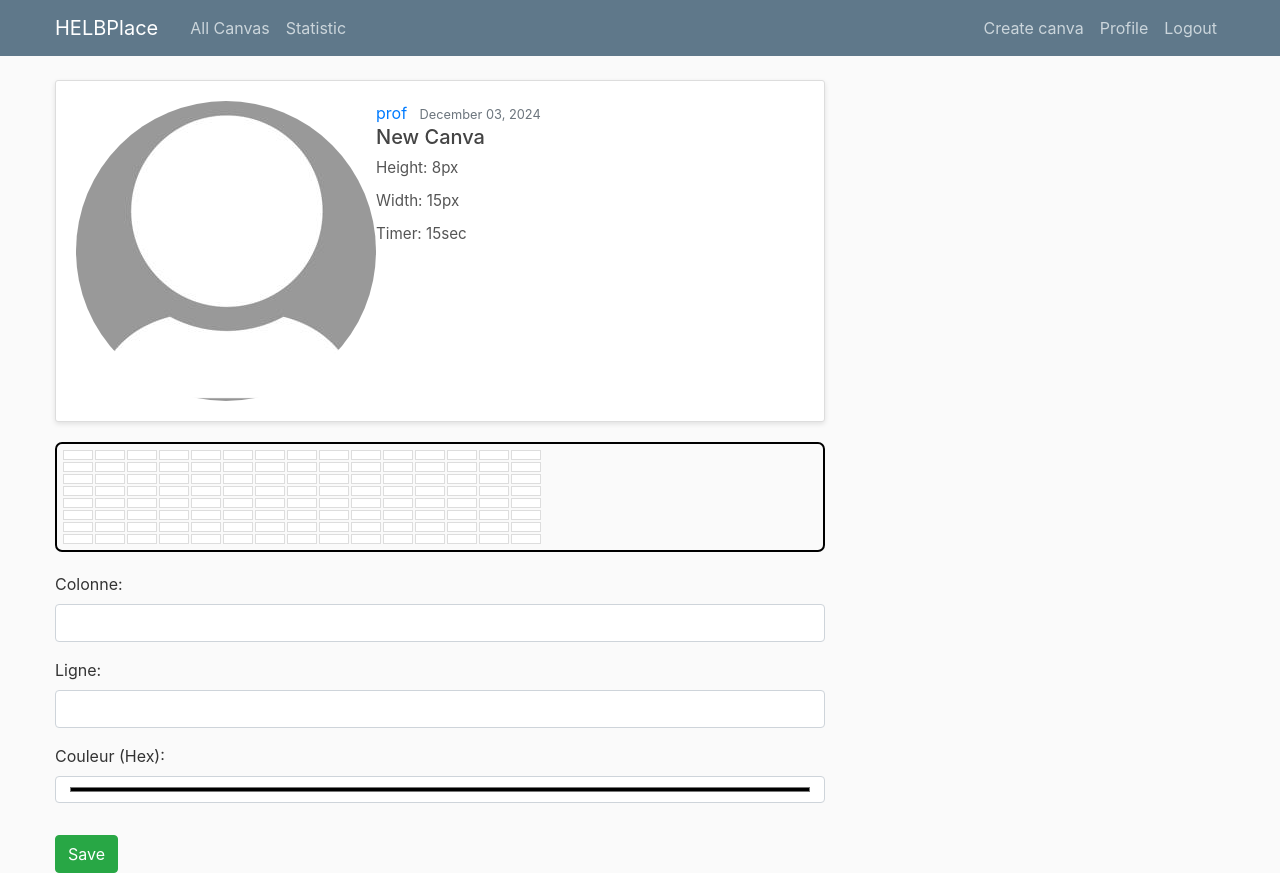
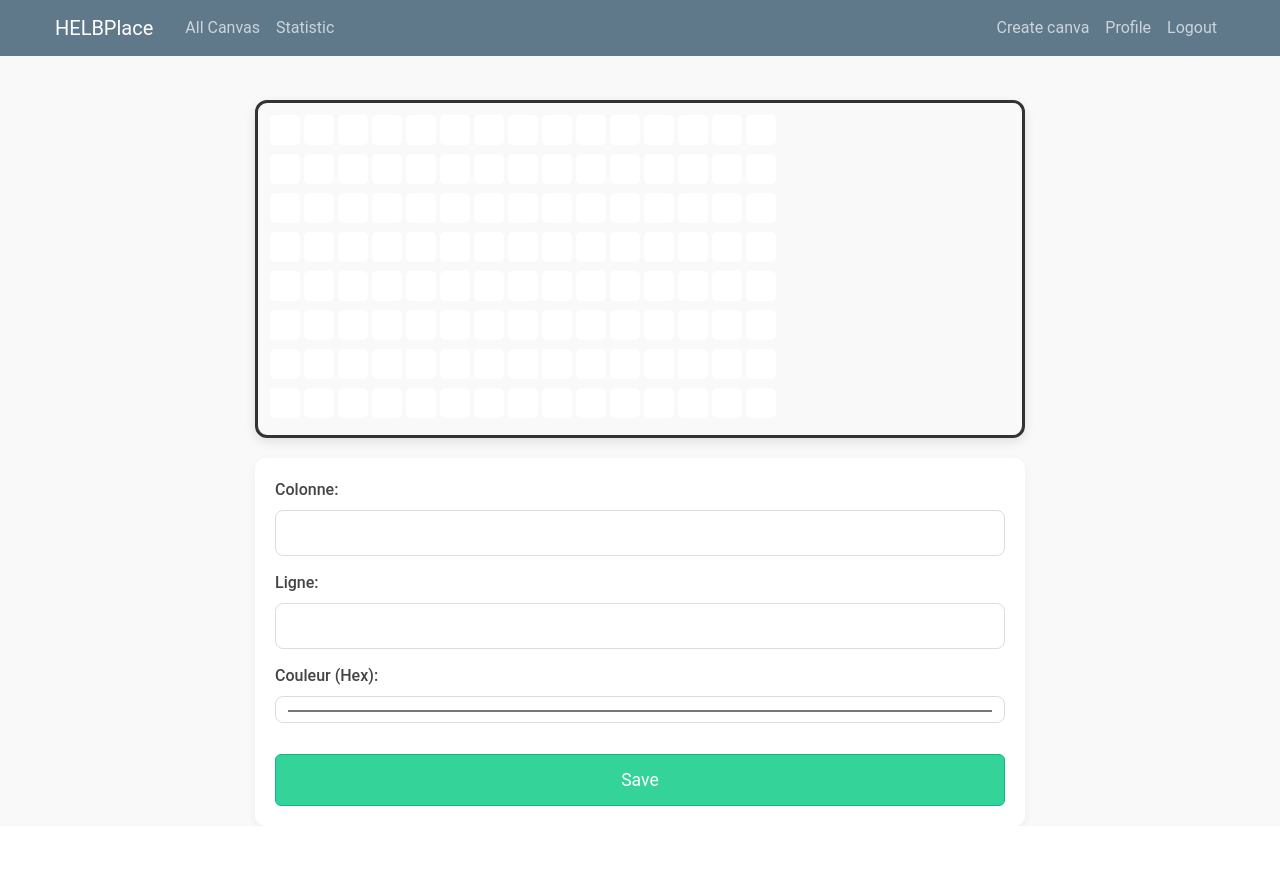
Before and after one commit to asadiqi/Web_Q3_HelbPlace, a Django app: page /canva/22/ in a window 1280 px wide. After the commit the page ends 826 px from the top, so only its background shows below. Run offline with Django 5.2, Linux system fonts and the light colour scheme; a user stored in the database is signed in; data comes from the database, SQL or seed files in the repository; both versions use the stored data as it was after the commit; some libraries are stand-ins or nearby versions.

Commit message:
Design all Page

```diff
--- a/django_project/blog/static/blog/main.css
+++ b/django_project/blog/static/blog/main.css
@@ -1,15 +1,227 @@
+/* Corps de la page */
 body {
-  background: #fafafa;
-  color: #333333;
+  font-family: 'Roboto', sans-serif;
+  background-color: #f9f9f9;
+  color: #333;
   margin-top: 5rem;
 }
 
 h1, h2, h3, h4, h5, h6 {
-  color: #444444;
+  color: #444;
 }
 
+/* Cartes de la page */
+.card {
+  border-radius: 15px;  /* Coins arrondis */
+  transition: transform 0.3s ease, box-shadow 0.3s ease;
+  background-color: #ffffff;
+  box-shadow: 0 4px 8px rgba(0, 0, 0, 0.1); /* Ombre légère pour une carte plus flottante */
+}
+
+.card:hover {
+  transform: translateY(-10px); /* Effet de survol pour rendre la carte dynamique */
+  box-shadow: 0 10px 20px rgba(0, 0, 0, 0.1); /* Ombre plus marquée */
+}
+
+.card-body {
+  padding: 25px;
+}
+
+.card-title {
+  font-size: 1.2rem;
+  font-weight: bold;
+  color: #2c3e50;
+  margin-bottom: 10px;
+}
+
+.card-text {
+  font-size: 0.95rem;
+  color: #7f8c8d;
+  line-height: 1.6;
+  margin-bottom: 15px;
+}
+
+.text-center {
+  text-align: center;
+}
+
+.text-muted {
+  color: #7f8c8d;
+}
+
+.mb-2 {
+  margin-bottom: 10px;
+}
+
+.mb-4 {
+  margin-bottom: 20px;
+}
+
+/* Bouton */
+.btn-primary {
+  background-color: #3498db; /* Couleur bleue moderne */
+  border-color: #2980b9;
+  font-size: 1rem;
+  padding: 12px 20px;
+  border-radius: 30px; /* Coins arrondis pour un look moderne */
+  transition: background-color 0.3s ease, transform 0.3s ease;
+}
+
+.btn-primary:hover {
+  background-color: #2980b9;
+  transform: scale(1.05); /* Effet au survol */
+}
+
+.btn-primary:disabled {
+  background-color: #bdc3c7;
+  border-color: #bdc3c7;
+  cursor: not-allowed;
+}
+
+/* Structure du container */
 .container {
   max-width: 1200px;
+}
+
+.row {
+  display: flex;
+  flex-wrap: wrap;
+  gap: 20px;
+  justify-content: center;
+}
+
+/* Styles pour les textes et sections */
+h5.card-title {
+  font-size: 1.25rem;
+}
+
+p.card-text {
+  font-size: 0.9rem;
+  color: #7f8c8d;
+}
+
+.text-muted {
+  color: #7f8c8d;
+}
+
+.text-center {
+  text-align: center;
+}
+
+.card-text {
+  color: #7f8c8d;
+  font-size: 1rem;
+}
+
+/* Formulaire et autres éléments de l'interface */
+input[type="number"], input[type="color"] {
+  border-radius: 8px;
+  padding: 10px;
+  border: 1px solid #ddd;
+  font-size: 1rem;
+  width: 100%;
+}
+
+button[type="submit"] {
+  background-color: #34d399;
+  border-color: #10b981;
+  font-size: 1.1rem;
+  padding: 12px 20px;
+  border-radius: 6px;
+  width: 100%;
+  transition: background-color 0.3s;
+}
+
+button[type="submit"]:hover {
+  background-color: #10b981;
+}
+
+/* Pixel grid styles */
+.pixel-row {
+  display: flex;
+  margin-bottom: 5px;
+}
+
+.pixel {
+  width: 30px;
+  height: 30px;
+  display: inline-block;
+  border-radius: 5px;
+  cursor: pointer;
+  margin: 2px;
+  transition: all 0.3s ease;
+}
+
+.pixel:hover {
+  transform: scale(1.2);
+  border: 2px solid #666;
+}
+
+.canvas-grid {
+  display: flex;
+  flex-direction: column;
+  margin: 20px 0;
+  border: 3px solid #333;
+  padding: 10px;
+  border-radius: 12px;
+  box-shadow: 0 4px 12px rgba(0, 0, 0, 0.1);
+}
+
+.modify-grid {
+  background-color: #fff;
+  padding: 20px;
+  border-radius: 10px;
+  box-shadow: 0 4px 10px rgba(0, 0, 0, 0.05);
+}
+
+.form-group {
+  margin-bottom: 15px;
+}
+
+label {
+  font-size: 1rem;
+  font-weight: 500;
+  color: #444;
+}
+
+input[type="number"], input[type="color"] {
+  border-radius: 8px;
+  padding: 10px;
+  border: 1px solid #ddd;
+  font-size: 1rem;
+  width: 100%;
+}
+
+/* Sections supplémentaires et arrière-plan */
+.content-section {
+  background: #ffffff;
+  padding: 20px;
+  border: 1px solid #ddd;
+  border-radius: 8px;
+  box-shadow: 0 4px 12px rgba(0, 0, 0, 0.1);
+}
+
+.card {
+  border: none;
+  border-radius: 10px;
+  transition: transform 0.2s, box-shadow 0.3s ease;
+}
+
+.card:hover {
+  transform: translateY(-5px);
+  box-shadow: 0 6px 20px rgba(0, 0, 0, 0.2);
+}
+
+.card-title {
+  font-size: 1.5rem;
+  font-weight: bold;
+  color: #333;
+}
+
+.card-text {
+  font-size: 1rem;
+  line-height: 1.6;
+  color: #666;
 }
 
 .bg-steel {
@@ -27,92 +239,3 @@ h1, h2, h3, h4, h5, h6 {
 .site-header .navbar-nav .nav-link.active {
   font-weight: 500;
 }
-
-.content-section {
-  background: #ffffff;
-  padding: 20px;
-  border: 1px solid #dddddd;
-  border-radius: 3px;
-  box-shadow: 0 2px 5px rgba(0, 0, 0, 0.1);
-}
-
-.article-title {
-  color: #444444;
-  font-size: 1.25rem;
-}
-
-a.article-title:hover {
-  color: #002543;
-  text-decoration: none;
-}
-
-.article-content {
-  white-space: pre-line;
-  font-size: 0.95rem;
-  color: #666;
-}
-
-.btn-primary {
-  background-color: #003a7a;
-  border-color: #034590;
-  font-size: 0.9rem;
-  padding: 10px 20px;
-}
-
-.btn-primary:hover {
-  background-color: #00346e;
-  border-color: #003d7e;
-}
-
-.article-content {
-  color: #555;
-  font-size: 0.95rem;
-  margin-bottom: 10px;
-}
-
-.pixel-row {
-  display: flex;
-}
-
-.pixel {
-  width: 30px;
-  height: 10px;
-  display: inline-block;
-  border: 1px solid #ddd;
-  cursor: pointer;
-  margin: 1px;
-}
-
-.canvas-grid {
-  display: flex;
-  flex-direction: column;
-  margin: 20px 0;
-  border: 2px solid #000;
-  padding: 5px;
-  border-radius: 7px;
-}
-.canva-dimensions {
-  font-size: 0.9rem;
-  color: #666;
-  margin-top: 10px;
-}
-.card {
-  border: none;
-  border-radius: 8px;
-  transition: transform 0.2s, box-shadow 0.2s;
-}
-
-.card:hover {
-  transform: translateY(-5px);
-  box-shadow: 0 4px 15px rgba(0, 0, 0, 0.2);
-}
-
-.card-title {
-  font-size: 1.25rem;
-  font-weight: bold;
-}
-
-.card-text {
-  font-size: 0.95rem;
-  line-height: 1.6;
-}
--- a/django_project/blog/templates/blog/canva_detail.html
+++ b/django_project/blog/templates/blog/canva_detail.html
@@ -1,24 +1,5 @@
 {% extends "blog/base.html" %}
 {% block content %}
-<article class="media content-section">
-    <img class="rounded-circle article-img" src="{{ object.author.profile.image.url }}">
-    <div class="media-body">
-        <div class="article-metadata">
-            <a class="mr-2" href="#">{{ object.author }}</a>
-            <small class="text-muted">{{ object.date_posted|date:"F d, Y" }}</small>
-            {% if object.author == user %}
-            <div>
-                <a class="btn-secondary btn-sm mt-1 mb-1" href="{% url 'canva-update' object.id %}">Update</a> |
-                <a class="btn-danger btn-sm mt-1 mb-1" href="{% url 'canva-delete' object.id %}">Delete</a>
-            </div>
-            {% endif %}
-        </div>
-        <h2 class="article-title">{{ object.title }}</h2>
-        <p class="article-content">Height: {{ object.sizeHeight }}px</p>
-        <p class="article-content">Width: {{ object.sizeWidth }}px</p>
-        <p class="article-content">Timer: {{ object.timer }}sec</p>
-    </div>
-</article>
 
 <div class="canvas-grid">
     {% for row in pixels %}
@@ -55,4 +36,5 @@
         <button type="submit" class="btn btn-success mt-3">Save</button>
     </form>
 </div>
+
 {% endblock content %}
```
Also changed, not shown: django_project/blog/templates/blog/canva_form.html (+4 -4 lines), django_project/blog/templates/blog/home.html (+8 -8 lines), django_project/db.sqlite3.
